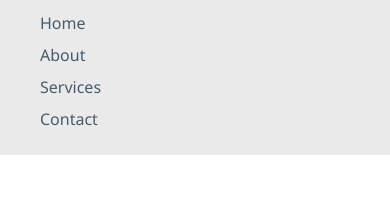
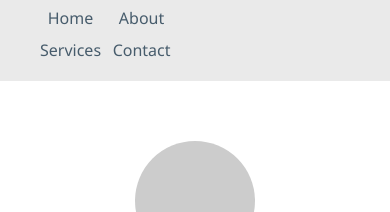
Before and after one commit to AJS-Advisory-Service/AJS-Advisory-Service.github.io, a plain HTML site: page index.html in a window 390 px wide. Shown: the part 56-268 px from the top of the page. Drawn offline with Linux system fonts and the light colour scheme.

Commit message:
Update index.html
update the stacking of the header when rendered on phone

```diff
--- a/index.html
+++ b/index.html
@@ -131,12 +131,15 @@
       }
 
       .nav-links {
+        display: grid;
+        grid-template-columns: repeat(2, 1fr);
+        gap: 10px;
         margin-top: 10px;
-        flex-direction: column;
       }
 
       .nav-links a {
-        margin: 5px 0;
+        margin: 0;
+        text-align: center;
       }
 
       .tagline {
```
